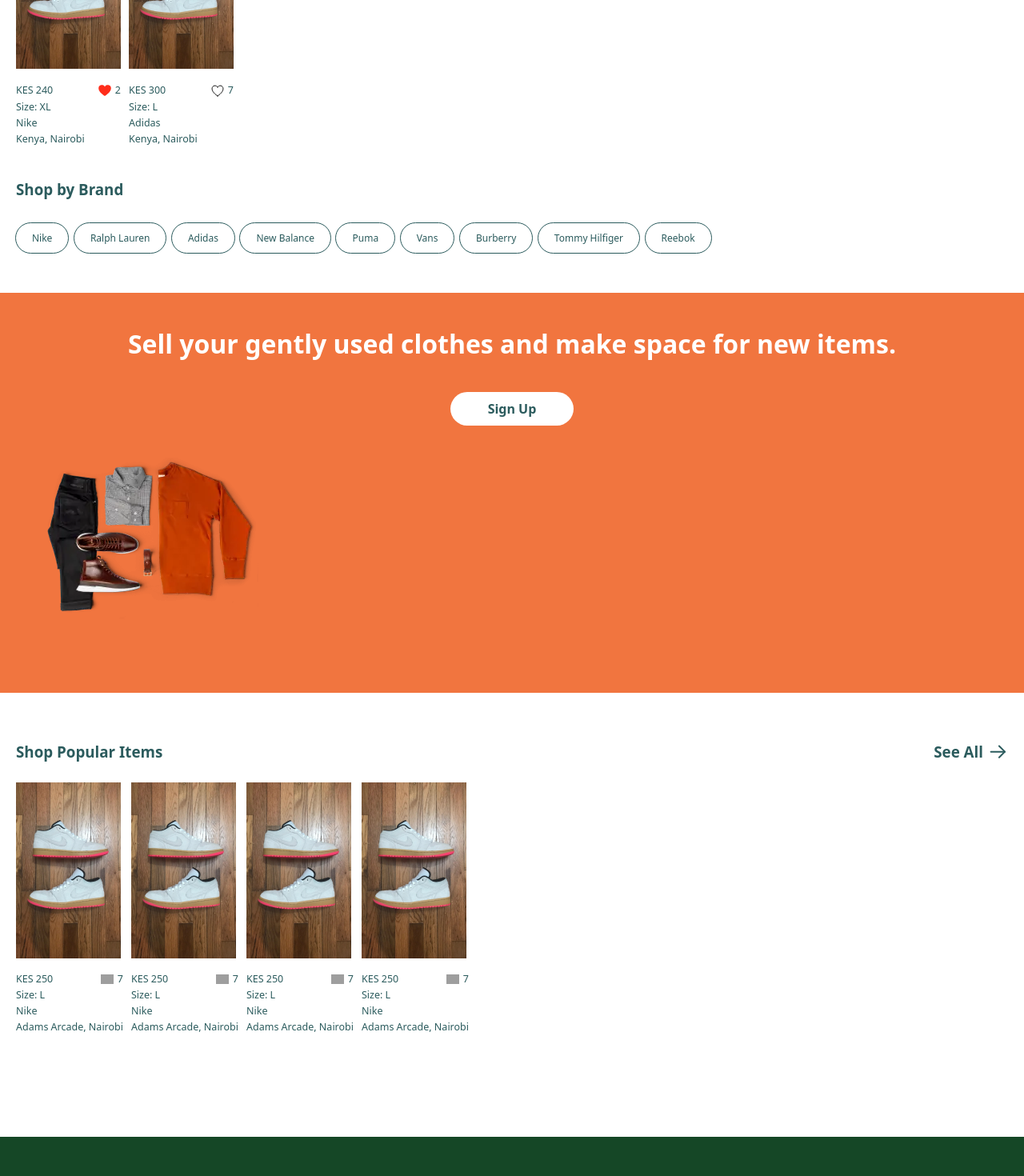
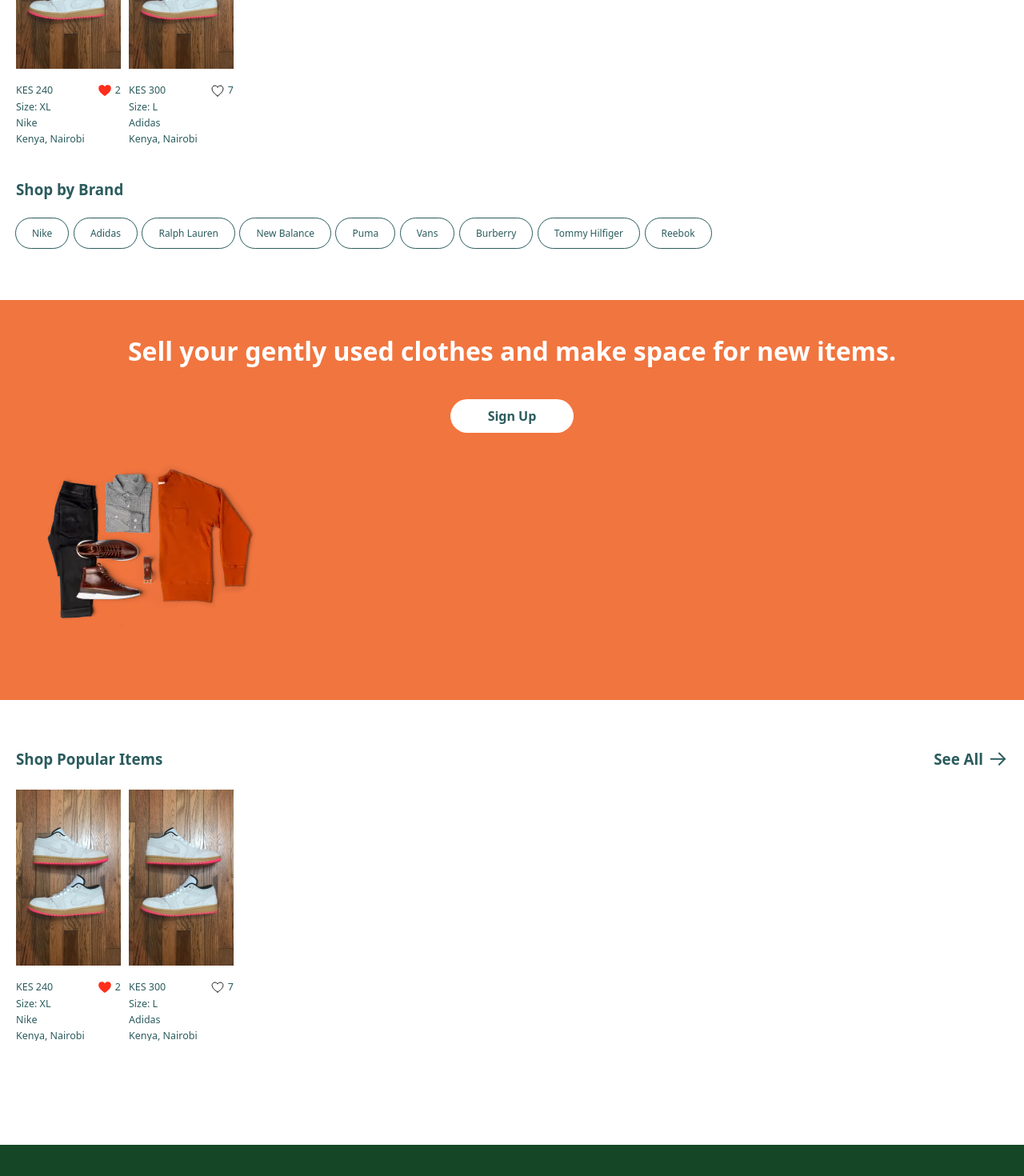
Before and after one commit to PhillipNzau/mtush-frontend, an Angular app: page / in a window 1280 px wide. Shown: the part 1042-2512 px from the top of the page at 80% size. Built offline with nearby package versions, Linux system fonts and the light colour scheme; grey boxes are pictures that could not be loaded; what prettier-plugin-tailwindcss would draw is missing.

Commit message:
Slider and brands components

```diff
--- a/src/app/dashboard/components/home/home.component.html
+++ b/src/app/dashboard/components/home/home.component.html
@@ -88,41 +88,19 @@
   </swiper>
 </section>
 
+<!-- Brand Section -->
 <section class="mt-10 px-8 py-4">
   <p class="text-headingFont text-3xl font-bold">Shop by Brand</p>
-  <div class="mt-[1.6rem] space-x-3 space-y-6">
-    <button class="rounded-full py-5 px-8 text-[1.2rem] outline outline-1">
-      Nike
-    </button>
-    <button class="rounded-full py-5 px-8 text-[1.2rem] outline outline-1">
-      Ralph Lauren
-    </button>
-    <button class="rounded-full py-5 px-8 text-[1.2rem] outline outline-1">
-      Adidas
-    </button>
-    <button class="rounded-full py-5 px-8 text-[1.2rem] outline outline-1">
-      New Balance
-    </button>
-    <button class="rounded-full py-5 px-8 text-[1.2rem] outline outline-1">
-      Puma
-    </button>
-    <button class="rounded-full py-5 px-8 text-[1.2rem] outline outline-1">
-      Vans
-    </button>
-    <button class="rounded-full py-5 px-8 text-[1.2rem] outline outline-1">
-      Burberry
-    </button>
-    <button class="rounded-full py-5 px-8 text-[1.2rem] outline outline-1">
-      Tommy Hilfiger
-    </button>
-    <button class="rounded-full py-5 px-8 text-[1.2rem] outline outline-1">
-      Reebok
-    </button>
+  <div class="mt-[2.5rem] space-x-3">
+    <mtush-brand-button
+      *ngFor="let brand of brands"
+      [buttonText]="brand"
+    ></mtush-brand-button>
   </div>
 </section>
 
 <section
-  class="mt-16 h-[50rem] space-y-[4rem] bg-orange px-8 py-4 py-[4.4rem] text-center"
+  class="mt-16 h-[50rem] space-y-[4rem] bg-orange px-8 py-[4.4rem] text-center"
 >
   <p class="text-textFont text-[3.2rem] font-bold leading-[4rem] text-white">
     Sell your gently used clothes and make space for new items.
@@ -157,121 +135,8 @@
   </div>
   <!-- The slider-->
   <swiper [slidesPerView]="'auto'" [spaceBetween]="10">
-    <ng-template swiperSlide>
-      <div class="space-y-8 text-xl">
-        <img
-          class=""
-          src="./assets/img/item.png"
-          alt="Shop Items"
-          width="131"
-          height="220"
-        />
-        <div class="space-y-3">
-          <div class="mt-6-4 flex items-center justify-between">
-            <p class="">KES 250</p>
-            <p class="flex items-center gap-x-2">
-              <img
-                class
-                src="./assets/img/selected-fav.svg"
-                alt="Selected fav"
-                width="16"
-                height="14"
-              />
-              7
-            </p>
-          </div>
-          <p>Size: L</p>
-          <p>Nike</p>
-          <p>Adams Arcade, Nairobi</p>
-        </div>
-      </div>
-    </ng-template>
-    <ng-template swiperSlide>
-      <div class="space-y-8 text-xl">
-        <img
-          class=""
-          src="./assets/img/item.png"
-          alt="Shop Items"
-          width="131"
-          height="220"
-        />
-        <div class="space-y-3">
-          <div class="mt-6-4 flex items-center justify-between">
-            <p class="">KES 250</p>
-            <p class="flex items-center gap-x-2">
-              <img
-                class
-                src="./assets/img/selected-fav.svg"
-                alt="Selected fav"
-                width="16"
-                height="14"
-              />
-              7
-            </p>
-          </div>
-          <p>Size: L</p>
-          <p>Nike</p>
-          <p>Adams Arcade, Nairobi</p>
-        </div>
-      </div>
-    </ng-template>
-    <ng-template swiperSlide>
-      <div class="space-y-8 text-xl">
-        <img
-          class=""
-          src="./assets/img/item.png"
-          alt="Shop Items"
-          width="131"
-          height="220"
-        />
-        <div class="space-y-3">
-          <div class="mt-6-4 flex items-center justify-between">
-            <p class="">KES 250</p>
-            <p class="flex items-center gap-x-2">
-              <img
-                class
-                src="./assets/img/selected-fav.svg"
-                alt="Selected fav"
-                width="16"
-                height="14"
-              />
-              7
-            </p>
-          </div>
-          <p>Size: L</p>
-          <p>Nike</p>
-          <p>Adams Arcade, Nairobi</p>
-        </div>
-      </div>
-    </ng-template>
-    <ng-template swiperSlide>
-      <div class="space-y-8 text-xl">
-        <img
-          class=""
-          src="./assets/img/item.png"
-          alt="Shop Items"
-          width="131"
-          height="220"
-        />
-        <div class="space-y-3">
-          <div class="mt-6-4 flex items-center justify-between">
-            <p class="">KES 250</p>
-            <p class="flex items-center gap-x-2">
-              <img
-                class
-                src="./assets/img/selected-fav.svg"
-                alt="Selected fav"
-                width="16"
-                height="14"
-              />
-              7
-            </p>
-          </div>
-          <p>Size: L</p>
-          <p>Nike</p>
-          <p>Adams Arcade, Nairobi</p>
-        </div>
-      </div>
+    <ng-template swiperSlide *ngFor="let item of items">
+      <mtush-item-card [item]="item"></mtush-item-card>
     </ng-template>
   </swiper>
 </section>
--- a/src/app/dashboard/components/home/home.component.ts
+++ b/src/app/dashboard/components/home/home.component.ts
@@ -28,4 +28,6 @@ items:ItemCard[] = [
     numberOfLikes: 7,
   }
 ];
+
+brands: string[] = ['Nike', 'Adidas', 'Ralph Lauren', 'New Balance', 'Puma', 'Vans', 'Burberry', 'Tommy Hilfiger', 'Reebok']
 }
--- a/src/app/dashboard/dashboard.module.ts
+++ b/src/app/dashboard/dashboard.module.ts
@@ -6,6 +6,7 @@ import { HomeComponent } from './components/home/home.component';
 import {SwiperModule} from "swiper/angular";
 import { ButtonComponent } from "../shared/components/ui/button/button.component";
 import { ItemCardComponent } from "../shared/components/ui/item-card/item-card.component";
+import { BrandButtonComponent } from "../shared/components/ui/brand-button/brand-button.component";
 
 
 @NgModule({
@@ -17,7 +18,8 @@ import { ItemCardComponent } from "../shared/components/ui/item-card/item-card.c
         DashboardRoutingModule,
         SwiperModule,
         ButtonComponent,
-        ItemCardComponent
+        ItemCardComponent,
+        BrandButtonComponent
     ]
 })
 export class DashboardModule { }
--- a/src/app/shared/components/ui/brand-button/brand-button.component.html
+++ b/src/app/shared/components/ui/brand-button/brand-button.component.html
@@ -1 +1,6 @@
-<p>brand-button works!</p>
+<button
+  class="mb-6 rounded-full py-5 px-8 text-[1.2rem] outline outline-1"
+  (click)="buttonClicked()"
+>
+  {{ buttonText }}
+</button>
--- a/src/app/shared/components/ui/brand-button/brand-button.component.ts
+++ b/src/app/shared/components/ui/brand-button/brand-button.component.ts
@@ -1,13 +1,18 @@
-import { Component } from '@angular/core';
+import { Component, EventEmitter, Input, Output } from '@angular/core';
 import { CommonModule } from '@angular/common';
 
 @Component({
-  selector: 'app-brand-button',
+  selector: 'mtush-brand-button',
   standalone: true,
   imports: [CommonModule],
   templateUrl: './brand-button.component.html',
   styleUrls: ['./brand-button.component.scss']
 })
 export class BrandButtonComponent {
+  @Input() buttonText:string='';
+  @Output() buttonClickedEvent = new EventEmitter<any>();
 
+  buttonClicked() {
+    this.buttonClickedEvent.emit();
+  }
 }
```
